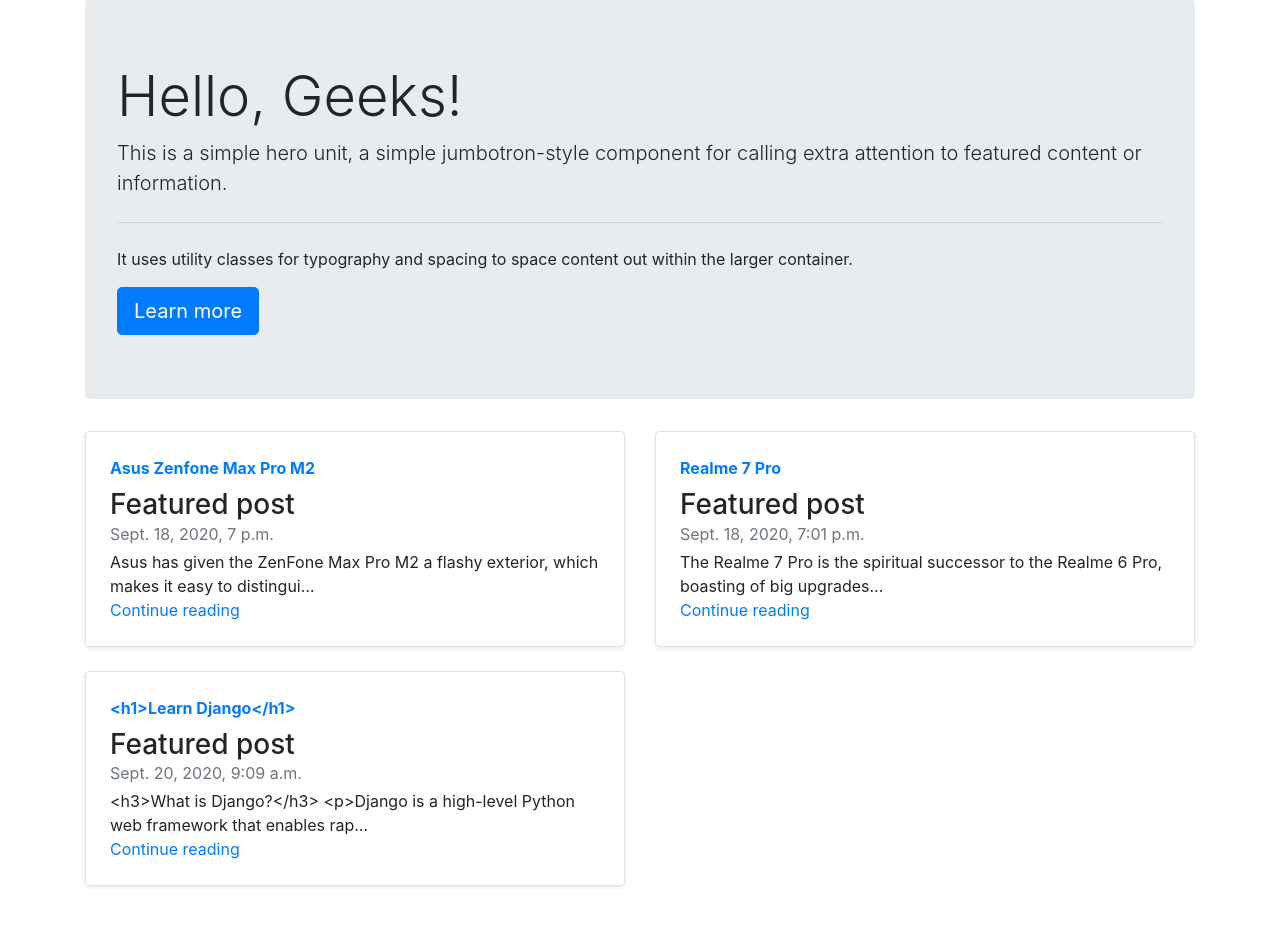
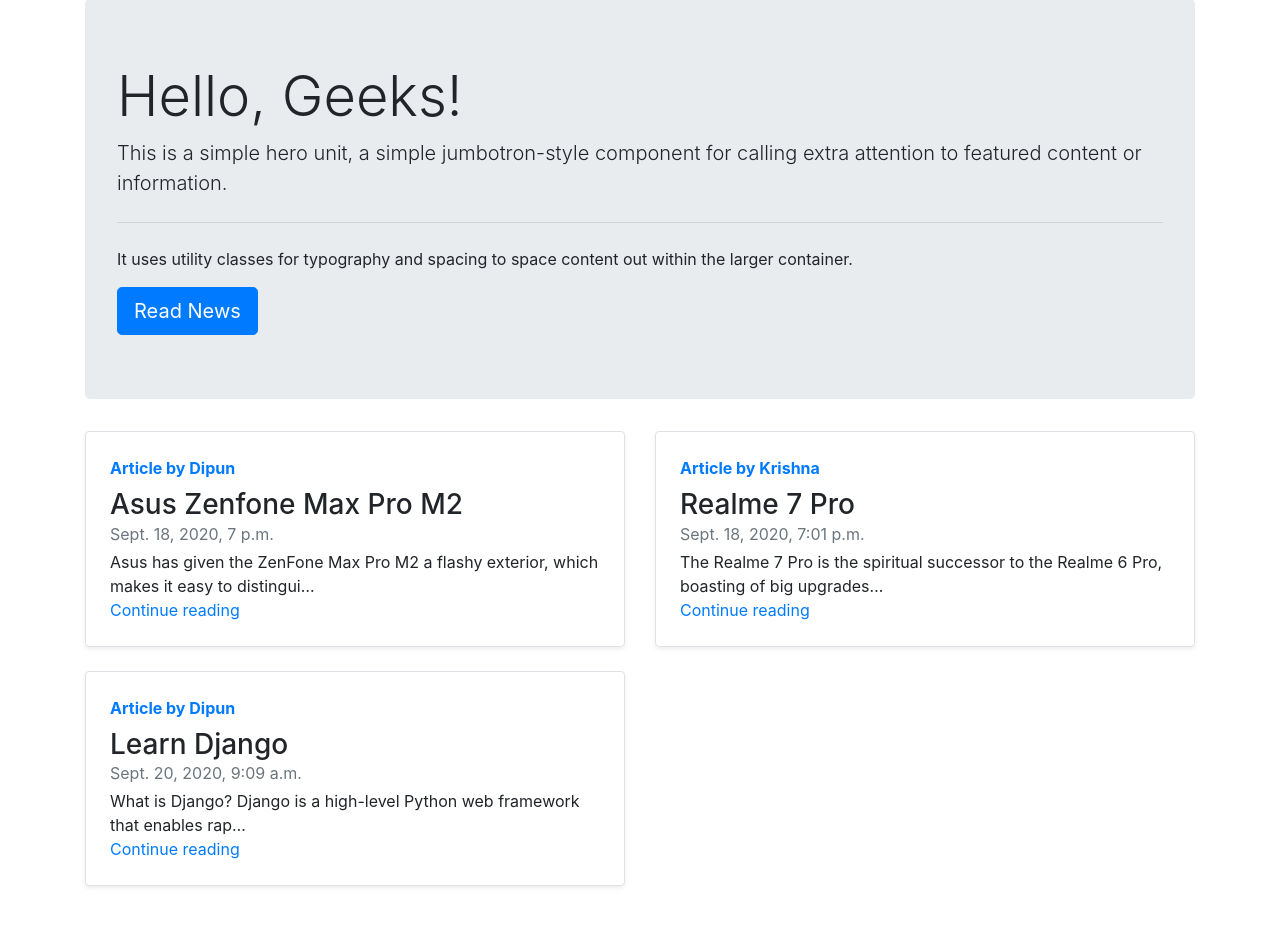
Before and after one commit to brajeswar009/GeekyWorld, a Django app: page / in a window 1280 px wide. Shown: the part 73-999 px from the top of the page. Run offline with Django 3.2, Linux system fonts and the light colour scheme; data comes from the database, SQL or seed files in the repository; both versions use the stored data as it was after the commit; some libraries are stand-ins or nearby versions.

Commit message:
Updated home.html and blogHome.html for rendering db content

```diff
--- a/templates/blog/blogHome.html
+++ b/templates/blog/blogHome.html
@@ -20,11 +20,11 @@
     <div class="row no-gutters border rounded overflow-hidden flex-md-row mb-4 shadow-sm h-md-250 position-relative">
         <div class="col p-4 d-flex flex-column position-static">
             <strong class="d-inline-block mb-2 text-primary">Article by {{post.author}}</strong>
-            <h3 class="mb-0"><div class="preview">{{post.title|safe}}</div></h3>
+            <h3 class="mb-0"><div class="preview">{{post.title|striptags}}</div></h3>
             <div class="mb-1 text-muted">{{post.timeStamp }}</div>
             <!-- truncatechars will shorten the characters by given number it is same as doing slicing -->
             <!-- truncatechars comes under django filters -->
-            <p class="card-text mb-auto"><div class="preview">{{post.content|safe|truncatechars:200}}</div></p>
+            <p class="card-text mb-auto"><div class="preview">{{post.content|striptags|truncatechars:200}}</div></p>
             <a href="/blog/{{post.slug}}" class="stretched-link my-2">Continue reading</a>
         </div>
     </div>
--- a/templates/home/home.html
+++ b/templates/home/home.html
@@ -10,7 +10,7 @@
             featured content or information.</p>
         <hr class="my-4">
         <p>It uses utility classes for typography and spacing to space content out within the larger container.</p>
-        <a class="btn btn-primary btn-lg" href="/blog" role="button">Learn more</a>
+        <a class="btn btn-primary btn-lg" href="/blog" role="button">Read News</a>
     </div>
 
     <div class="row mb-2">
@@ -18,10 +18,10 @@
         <div class="col-md-6">
             <div class="row no-gutters border rounded overflow-hidden flex-md-row mb-4 shadow-sm h-md-250 position-relative">
                 <div class="col p-4 d-flex flex-column position-static">
-                    <strong class="d-inline-block mb-2 text-primary">{{post.title}}</strong>
-                    <h3 class="mb-0">Featured post</h3>
+                    <strong class="d-inline-block mb-2 text-primary">Article by {{post.author}}</strong>
+                    <h3 class="mb-0">{{post.title|striptags}}</h3>
                     <div class="mb-1 text-muted">{{post.timeStamp}}</div>
-                    <p class="card-text mb-auto">{{post.content|truncatechars:90}}</p>
+                    <p class="card-text mb-auto">{{post.content|truncatechars:90|striptags}}</p>
                     <a href="/blog/{{post.slug}}" class="stretched-link">Continue reading</a>
                 </div>
             </div>
```
Also changed, not shown: db.sqlite3.
